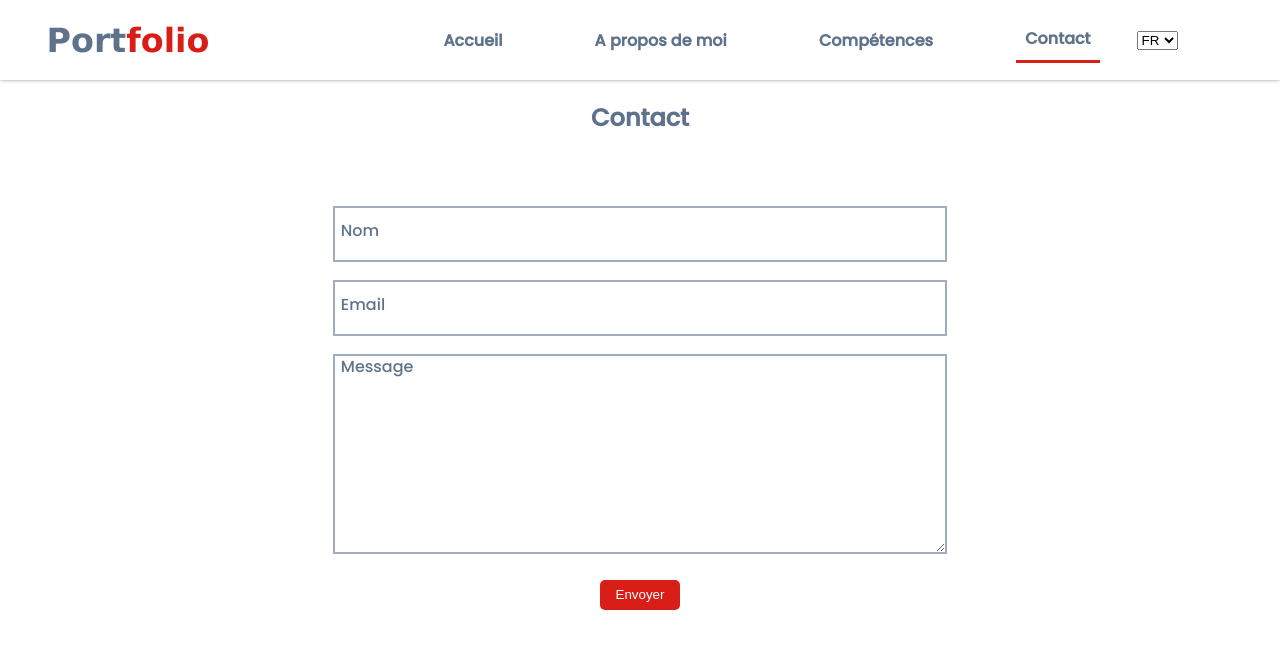
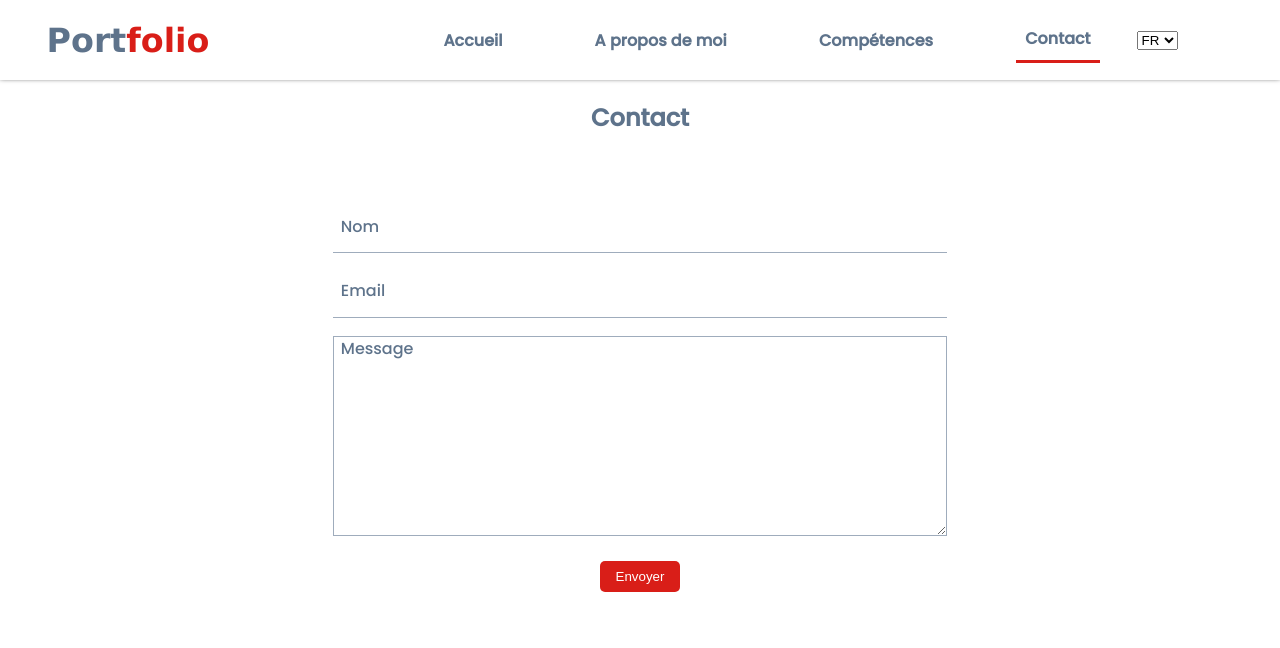
Before and after one commit to kevintsi/my-portfolio, a React (Create React App) app: page /contact in a window 1280 px wide. Shown: the top 648 px of the page. Built offline with nearby package versions, Linux system fonts and the light colour scheme.

Commit message:
Modification css

```diff
--- a/src/components/Contact/Contact.css
+++ b/src/components/Contact/Contact.css
@@ -47,7 +47,7 @@ input:not(:placeholder-shown) + label,
 input:focus + label {
   font-size: smaller;
   color: #d91e18;
-  bottom: 60px;
+  bottom: 80px;
   left: 4px;
   opacity: 0.5;
 }
@@ -71,14 +71,16 @@ textarea {
   margin-bottom: 3%;
   padding: 5px;
   box-sizing: border-box;
-  border: 2px solid #9facbc;
+  border: 1px solid #9facbc;
   outline: none;
   font-size: large;
 }
 
 input[type="text"],
 input[type="email"] {
-  padding: 2.5% 2%;
+  padding: 2% 2%;
+  border: none;
+  border-bottom: 1px solid #9facbc;
 }
 
 textarea {
```
